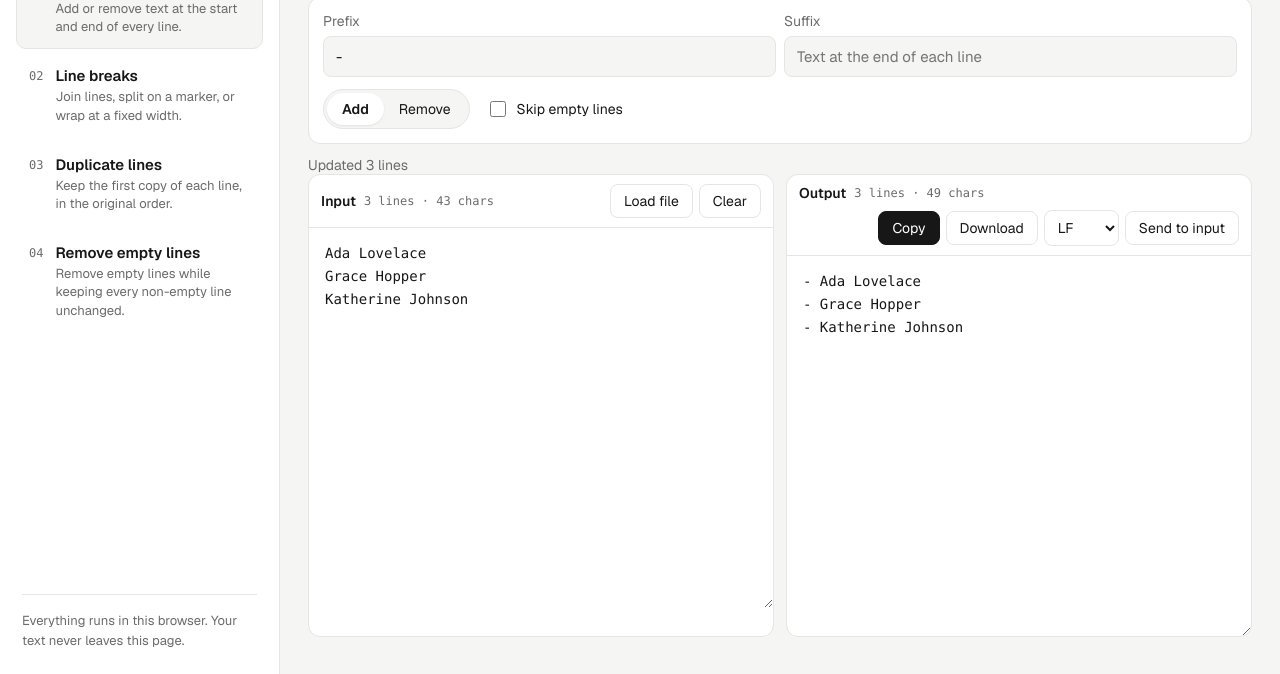
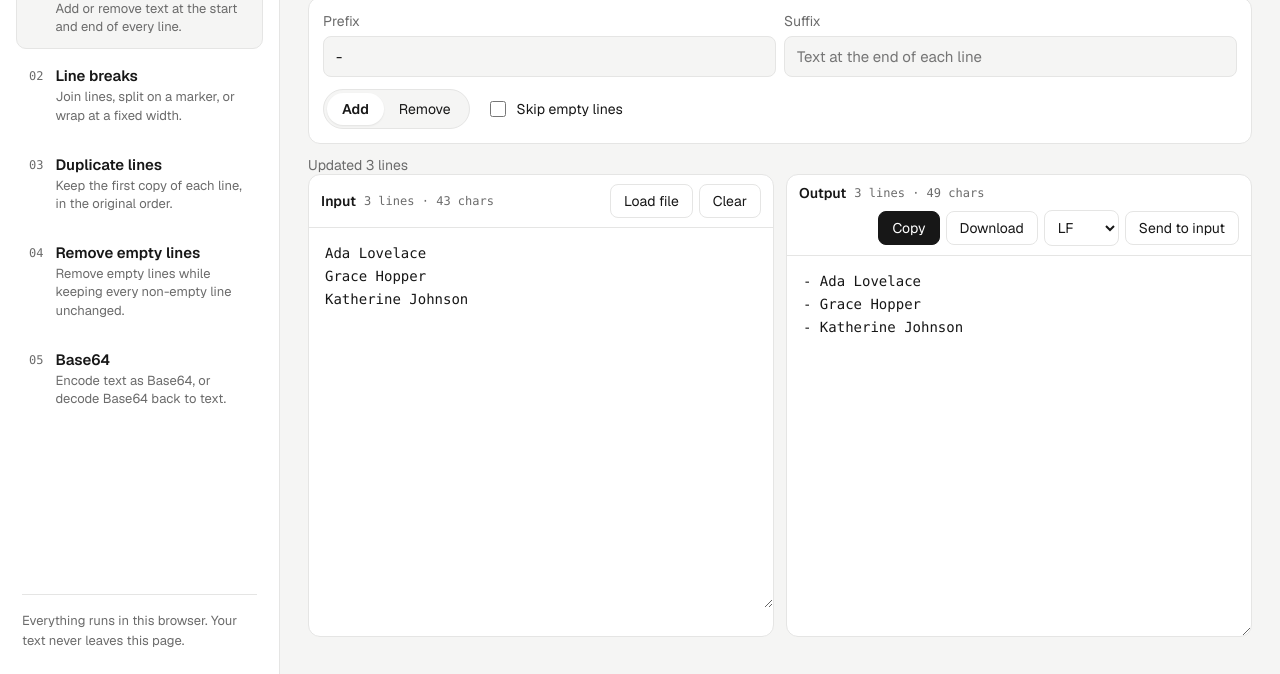
Before and after one commit to CicerBro/texttools, a website built with Vite: page index.html in a window 1280 px wide. Shown: the part 126-800 px from the top of the page. Built offline with nearby package versions, Linux system fonts and the light colour scheme.

Commit message:
Add a Base64 encode and decode tool.

```diff
--- a/index.html
+++ b/index.html
@@ -4,7 +4,7 @@
     <meta charset="UTF-8" />
     <meta name="viewport" content="width=device-width, initial-scale=1" />
     <title>Texttools</title>
-    <meta name="description" content="Local text utilities for prefixes, line breaks, and duplicate lines." />
+    <meta name="description" content="Local text utilities for prefixes, line breaks, duplicate lines, and Base64." />
     <link rel="icon" type="image/svg+xml" href="/favicon.svg" />
   </head>
   <body>
--- a/src/app.ts
+++ b/src/app.ts
@@ -1,10 +1,11 @@
+import { base64Tool } from "./tools/base64";
 import { breaksTool } from "./tools/breaks";
 import { duplicatesTool } from "./tools/duplicates";
 import { emptyLinesTool } from "./tools/empty-lines";
 import { prefixTool } from "./tools/prefix";
 import type { Tool } from "./tools/types";
 
-const tools: Tool[] = [prefixTool, breaksTool, duplicatesTool, emptyLinesTool];
+const tools: Tool[] = [prefixTool, breaksTool, duplicatesTool, emptyLinesTool, base64Tool];
 
 export function mountApp(root: HTMLElement): void {
   root.innerHTML = `
--- a/src/lib/text.ts
+++ b/src/lib/text.ts
@@ -258,3 +258,41 @@ export function formatRemovedLine(item: RemovedLine): string {
   if (item.reason === "empty") return `Line ${item.line} — empty`;
   return `Line ${item.line} — duplicate of line ${item.duplicateOf}: ${item.text}`;
 }
+
+export function encodeBase64(text: string, urlSafe = false): string {
+  if (text === "") return "";
+  const bytes = new TextEncoder().encode(text);
+  let binary = "";
+  const size = 0x8000;
+  for (let index = 0; index < bytes.length; index += size) {
+    binary += String.fromCharCode(...bytes.subarray(index, index + size));
+  }
+  const encoded = btoa(binary);
+  if (!urlSafe) return encoded;
+  return encoded.replaceAll("+", "-").replaceAll("/", "_").replace(/=+$/g, "");
+}
+
+export function decodeBase64(text: string): { text: string; error: string | null } {
+  const compact = text.replace(/\s/g, "");
+  if (compact === "") return { text: "", error: null };
+
+  const normalized = compact.replaceAll("-", "+").replaceAll("_", "/");
+  if (!/^[A-Za-z0-9+/]*={0,2}$/.test(normalized) || normalized.length % 4 === 1) {
+    return { text: "", error: "That is not valid Base64." };
+  }
+
+  const pad = (4 - (normalized.length % 4)) % 4;
+  let binary: string;
+  try {
+    binary = atob(normalized + "=".repeat(pad));
+  } catch {
+    return { text: "", error: "That is not valid Base64." };
+  }
+
+  const bytes = Uint8Array.from(binary, (char) => char.charCodeAt(0));
+  try {
+    return { text: new TextDecoder("utf-8", { fatal: true }).decode(bytes), error: null };
+  } catch {
+    return { text: "", error: "That Base64 does not decode to text." };
+  }
+}
--- a/src/style.css
+++ b/src/style.css
@@ -241,6 +241,7 @@ h1 {
 .segment label:focus-within { outline: 2px solid var(--accent); }
 
 .check { display: inline-flex; gap: 8px; align-items: center; font-size: 14px; cursor: pointer; }
+.check[hidden] { display: none; }
 .check input { accent-color: var(--accent); width: 16px; height: 16px; }
 
 .status { margin: 0; min-height: 1.3em; color: var(--muted); font-size: 14px; }
--- /dev/null
+++ b/src/tools/base64.ts
@@ -0,0 +1,63 @@
+import { decodeBase64, encodeBase64, formatStats } from "../lib/text";
+import type { Tool } from "./types";
+import { mountWorkbench } from "../ui/workbench";
+
+const SAMPLE = "Hello, Texttools";
+
+export const base64Tool: Tool = {
+  id: "base64",
+  index: "05",
+  name: "Base64",
+  blurb: "Encode text as Base64, or decode Base64 back to text.",
+  mount(root) {
+    const options = document.createElement("div");
+    options.className = "options";
+    options.innerHTML = `
+      <div class="row">
+        <div class="segment" role="radiogroup" aria-label="Encode or decode">
+          <label><input type="radio" name="base64-mode" value="encode" checked /> Encode</label>
+          <label><input type="radio" name="base64-mode" value="decode" /> Decode</label>
+        </div>
+        <label class="check" data-role="url-option">
+          <input data-role="url" type="checkbox" />
+          <span>URL-safe</span>
+        </label>
+      </div>
+    `;
+    root.append(options);
+
+    const bench = mountWorkbench(root, run);
+    bench.input.value = SAMPLE;
+
+    const urlOption = options.querySelector<HTMLElement>("[data-role=url-option]")!;
+    const url = options.querySelector<HTMLInputElement>("[data-role=url]")!;
+
+    const decoding = () => options.querySelector<HTMLInputElement>('input[name="base64-mode"]:checked')!.value === "decode";
+
+    function run(): void {
+      const source = bench.input.value;
+      const isDecode = decoding();
+      urlOption.hidden = isDecode;
+
+      if (isDecode) {
+        const result = decodeBase64(source);
+        bench.output.value = result.text;
+        if (source.trim() === "") bench.status.textContent = "Paste Base64 to decode.";
+        else if (result.error) bench.status.textContent = result.error;
+        else bench.status.textContent = "Decoded Base64.";
+      } else {
+        bench.output.value = encodeBase64(source, url.checked);
+        if (source === "") bench.status.textContent = "Paste text to encode as Base64.";
+        else bench.status.textContent = url.checked ? "Encoded as URL-safe Base64." : "Encoded as Base64.";
+      }
+
+      bench.setInputStats(source);
+      bench.setOutputStats(formatStats(bench.output.value));
+    }
+
+    options.addEventListener("input", run);
+    options.addEventListener("change", run);
+    bench.setInputStats(SAMPLE);
+    run();
+  },
+};
```
Also changed, not shown: tests/text.test.ts (+32 -0 lines), README.md.
